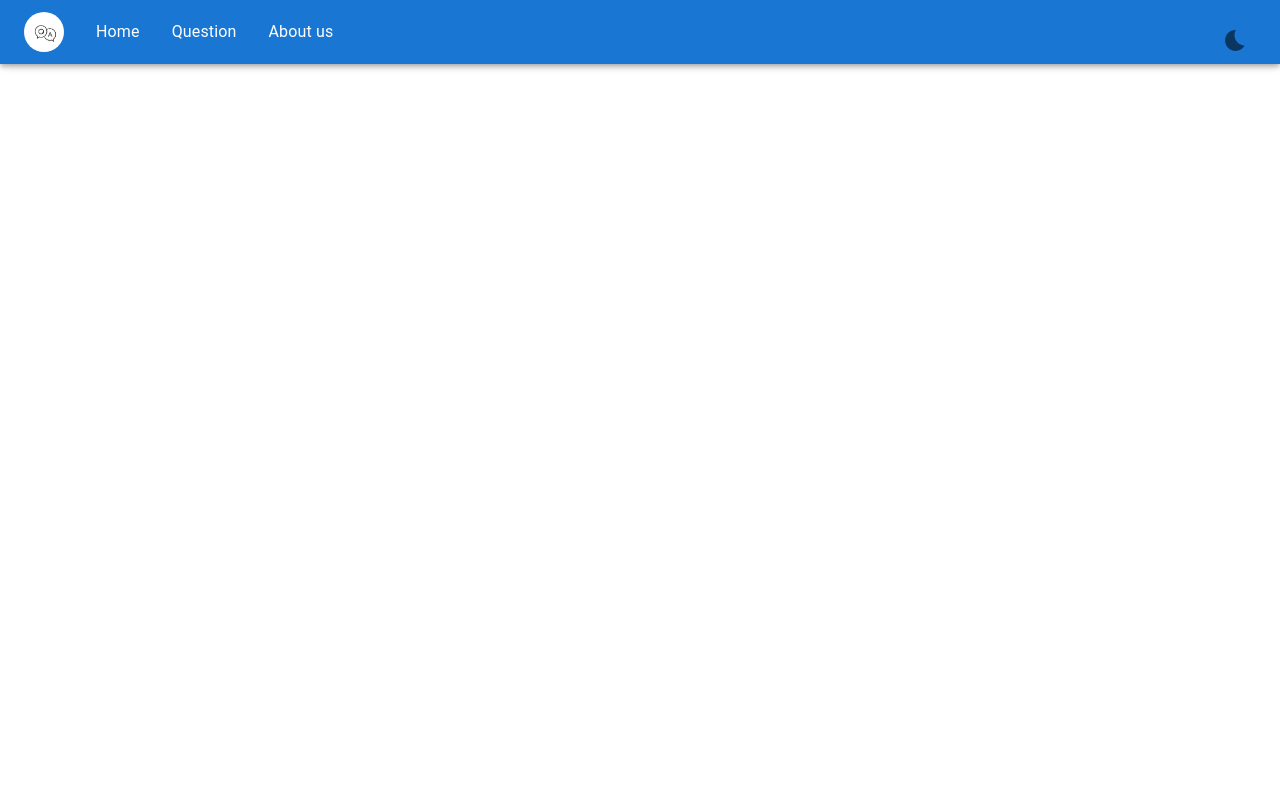
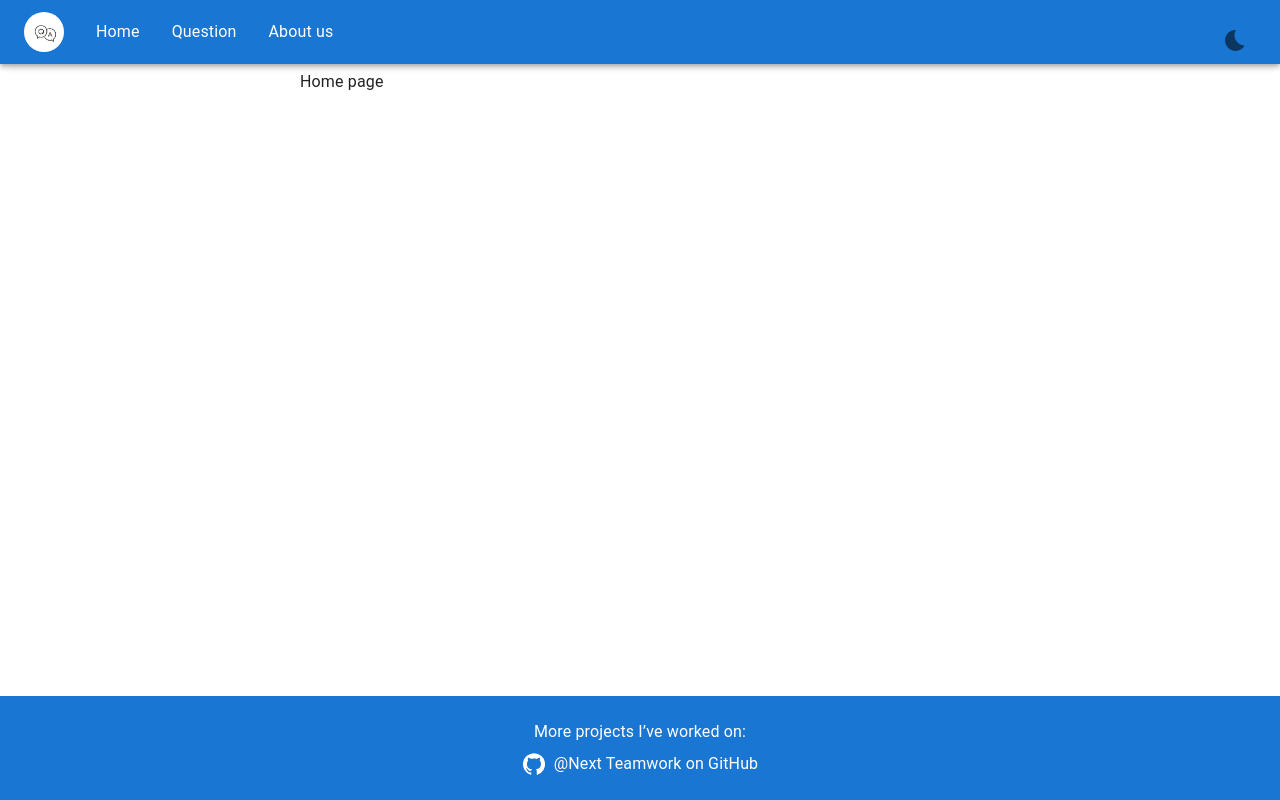
Before and after one commit to Hanie-Bp/nextjs-teamwork, a Next.js app: page / in a window 1280 px wide. Built offline with nearby package versions, Linux system fonts and the light colour scheme.

Commit message:
add margin and padding to layout

```diff
--- a/src/app/about/page.jsx
+++ b/src/app/about/page.jsx
@@ -1,4 +1,10 @@
 import React from 'react'
+
+export const metadata = {
+  title: "About Us",
+  description: "Questions page",
+};
+
 
 const page = () => {
   return (
--- a/src/app/layout.jsx
+++ b/src/app/layout.jsx
@@ -3,13 +3,13 @@
 import { ThemeProvider, createTheme } from "@mui/material/styles";
 import CssBaseline from "@mui/material/CssBaseline";
 import Header from "@/components/Header";
+import Footer from "@/components/Footer";
+import { Box, Container } from "@mui/material";
 
 export default function RootLayout({ children }) {
-
   const [mode, setMode] = useState("light");
 
   const toggleTheme = () => {
-
     setMode((prevMode) => (prevMode === "light" ? "dark" : "light"));
   };
 
@@ -32,7 +32,23 @@
           }}
         >
           <Header toggleTheme={toggleTheme} mode={mode} />
-          <main style={{ flex: 1 }}>{children}</main>
+          <main style={{ flex: 1 }}>
+            <Box
+              sx={{
+                px: {
+                  xs:"20px",
+                  sm: "60px",
+                  md: "190px",
+                  lg: "300px",
+                  // xl: "300px",
+                },
+                mt:"70px"
+              }}
+            >
+              {children}
+            </Box>
+          </main>
+          <Footer mode={mode} />
         </body>
       </html>
     </ThemeProvider>
--- a/src/app/page.jsx
+++ b/src/app/page.jsx
@@ -1,9 +1,14 @@
-import React from 'react'
+import { Box, Button, Typography } from "@mui/material";
 
-const page = () => {
+export const metadata = {
+  title: "Home",
+  description: "Home page",
+};
+
+export default function Home() {
   return (
-    <div>Home</div>
-  )
+    <Box>
+      <Typography>Home page</Typography>
+    </Box>
+  );
 }
-
-export default page
--- a/src/app/questions/page.jsx
+++ b/src/app/questions/page.jsx
@@ -1,4 +1,9 @@
 import React from "react";
+
+export const metadata = {
+  title: "Questions",
+  description: "Questions page",
+};
 
 const page = () => {
   return <div>questions</div>;
--- /dev/null
+++ b/src/components/Footer.jsx
@@ -0,0 +1,41 @@
+import React from "react";
+import { Box, Typography, Link } from "@mui/material";
+import GitHubIcon from "@mui/icons-material/GitHub";
+
+const Footer = ({mode}) => {
+  return (
+    <Box
+      component="footer"
+      sx={{
+        backgroundColor: `${mode === "light" ? "#1976d2" : "#156589"}`,
+        color: "white",
+        py: 3,
+        display: "flex",
+        flexDirection: "column",
+        alignItems: "center",
+        justifyContent: "center",
+        textAlign: "center",
+      }}
+    >
+      <Typography variant="body1" sx={{ mb: 1 }}>
+        More projects I’ve worked on:
+      </Typography>
+      <Link
+        href="https://github.com/Hanie-Bp/nextjs-teamwork.git"
+        target="_blank"
+        rel="noopener noreferrer"
+        sx={{
+          color: "white",
+          display: "flex",
+          alignItems: "center",
+          textDecoration: "none",
+        }}
+      >
+        <GitHubIcon sx={{ mr: 1 }} />
+        @Next Teamwork on GitHub
+      </Link>
+    </Box>
+  );
+};
+
+export default Footer;
--- a/src/components/Header.jsx
+++ b/src/components/Header.jsx
@@ -20,9 +20,11 @@
 const drawerWidth = 240;
 const links = [
   { href: "/", title: "Home" },
-  { href: "/question", title: "Question" },
-  { href: "/aboutus", title: "About us" },
+  { href: "/questions", title: "Question" },
+  { href: "/about", title: "About us" },
 ];
+
+
 
 function Header({ toggleTheme, mode }) {
   const path = usePathname();
```
